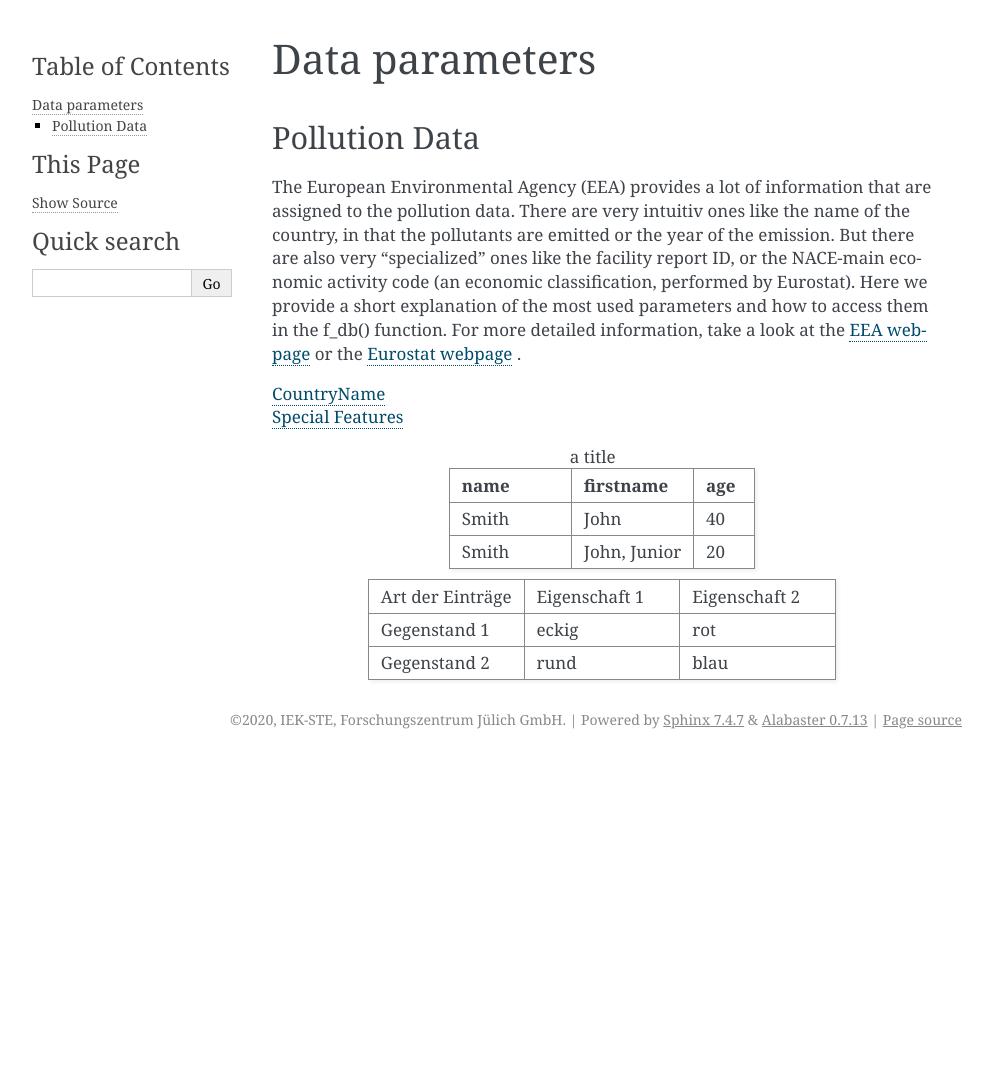
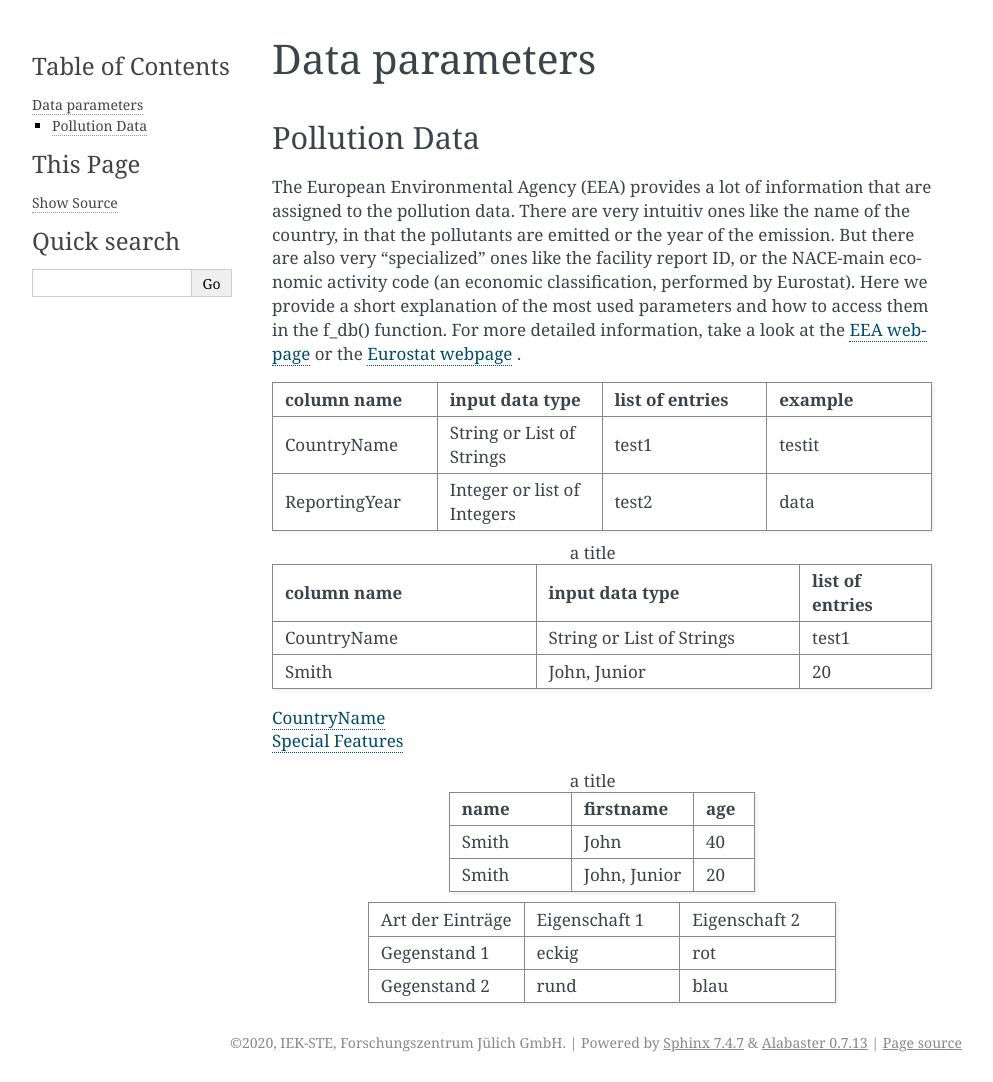
Before and after one commit to ElsevierSoftwareX/SOFTX-D-21-00134, a Sphinx documentation site: the page built from docs/source/datainformation.rst, in a window 1280 px wide. Shown: the whole page, without its empty margins (148-1141 px from the left). Built offline with Sphinx 7.4.7, drawn with Linux system fonts in a browser that asks for light colours; before the commit the page ends 900 px from its top, so only the background shows below that.

Commit message:
test documentation

```diff
--- a/docs/source/datainformation.rst
+++ b/docs/source/datainformation.rst
@@ -11,11 +11,19 @@ For more detailed information, take a look at the `EEA webpage <https://www.eea.
 
 
 .. csv-table::
-	:header: "column name" , "input data type" , "list of entries" , "example"
+	:header: "column name", "input data type", "list of entries", "example"
 	:widths: 50, 50, 50, 50
 
-	"CountryName" , "String or List of Strings" , "test1" , "data = f_db(db, CountryName='Spain')"
-	"ReportingYear" , "Integer or list of Integers" , "test2" , "data"
+	"CountryName", "String or List of Strings", "test1", "testit"
+	"ReportingYear", "Integer or list of Integers", "test2", "data"
+
+
+.. csv-table:: a title
+   :header: "column name", "input data type", "list of entries"
+   :widths: 20, 20, 10
+
+   "CountryName", "String or List of Strings", "test1"
+   "Smith", "John, Junior", 20
 
 
 | :ref:`countrynamelist`
```
